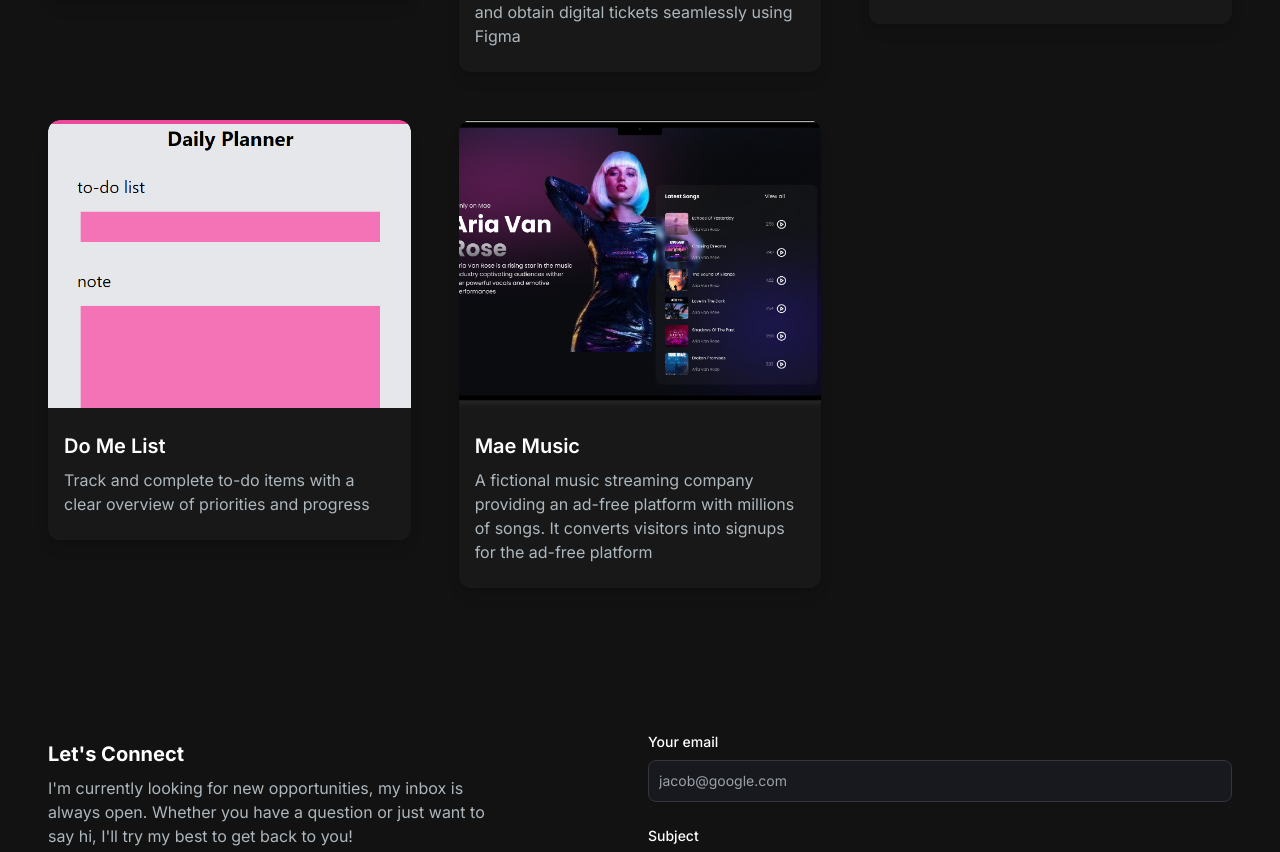
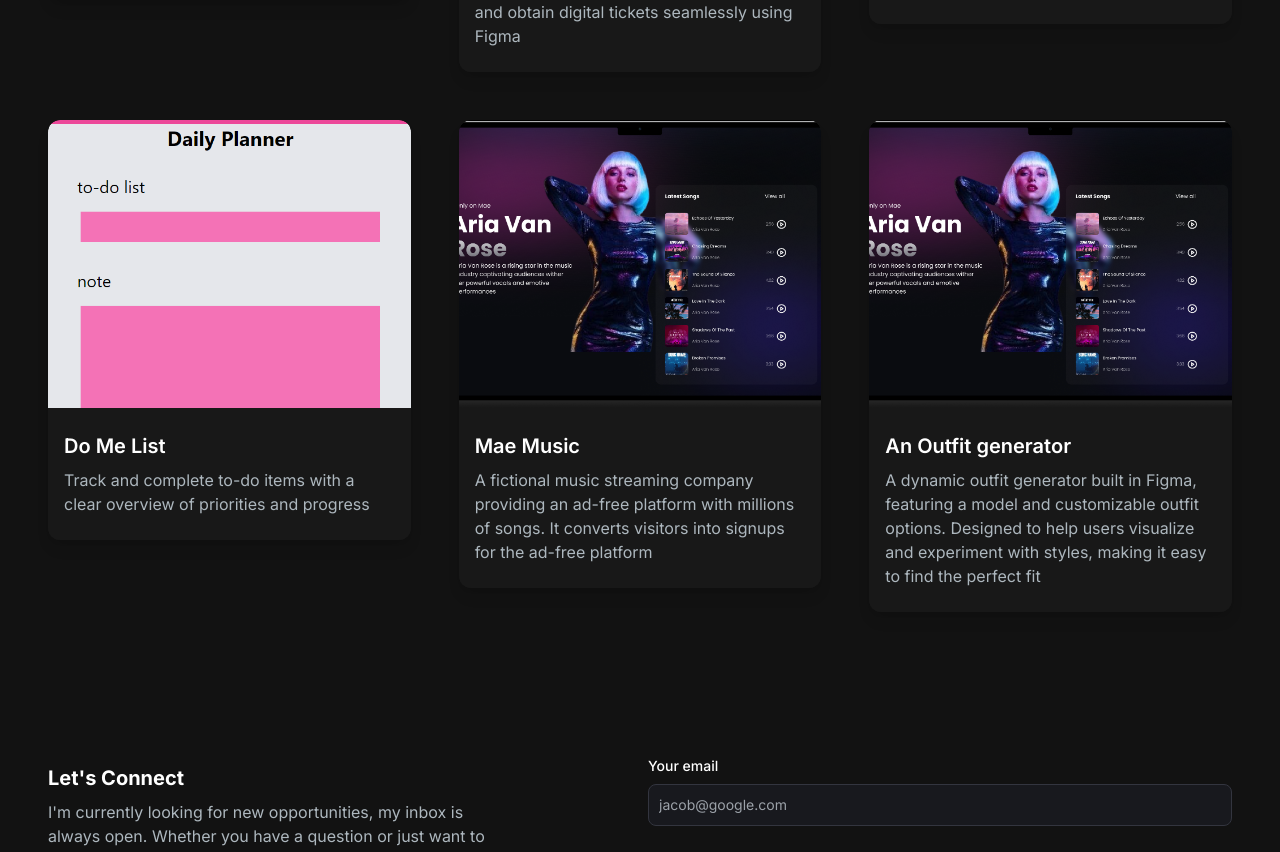
Before and after one commit to Melissamae-sudo/My-Portfolio, a Next.js app: page / in a window 1280 px wide. Shown: the part 2208-3060 px from the top of the page. Built offline with nearby package versions, Linux system fonts and the light colour scheme.

Commit message:
Update ProjectsSection.jsx

```diff
--- a/src/app/components/ProjectsSection.jsx
+++ b/src/app/components/ProjectsSection.jsx
@@ -43,6 +43,14 @@ const projectsData = [
     image: "/images/Screenshot 2024-10-06 124655.png",
     tag: ["Projects"],
     gitUrl: "https://github.com/Melissamae-sudo/Do-Me-List",
+  },
+  {
+    id: 6,
+    title: "An Outfit generator",
+    description: "A dynamic outfit generator built in Figma, featuring a model and customizable outfit options. Designed to help users visualize and experiment with styles, making it easy to find the perfect fit",
+    image: "/images/Screenshot 2024-10-06 124655.png",
+    tag: ["Projects"],
+    gitUrl: "https://www.figma.com/design/XXKzosTCv7ppZrzMdwFTGy/outfit-generator?node-id=0-1&t=2MBb5RRm1oSa6dSU-1",
   },
 ];
 
```
